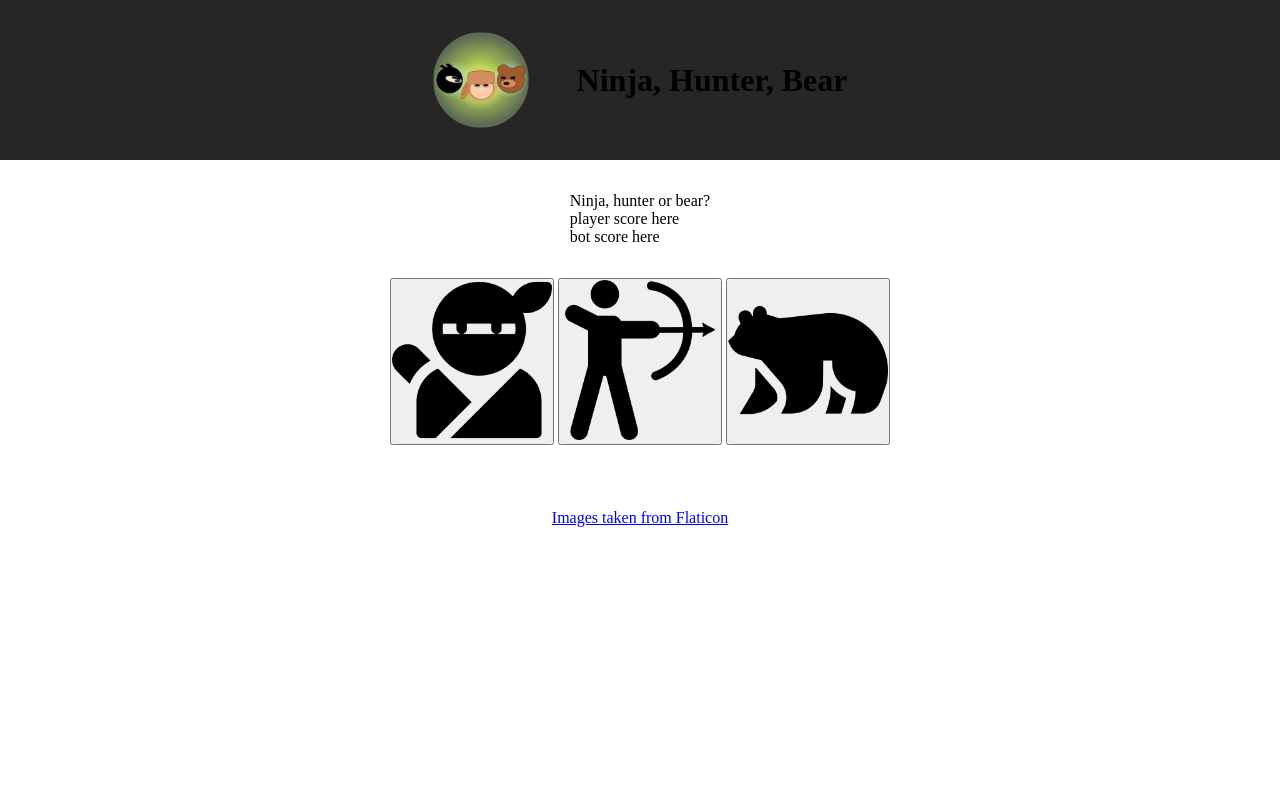
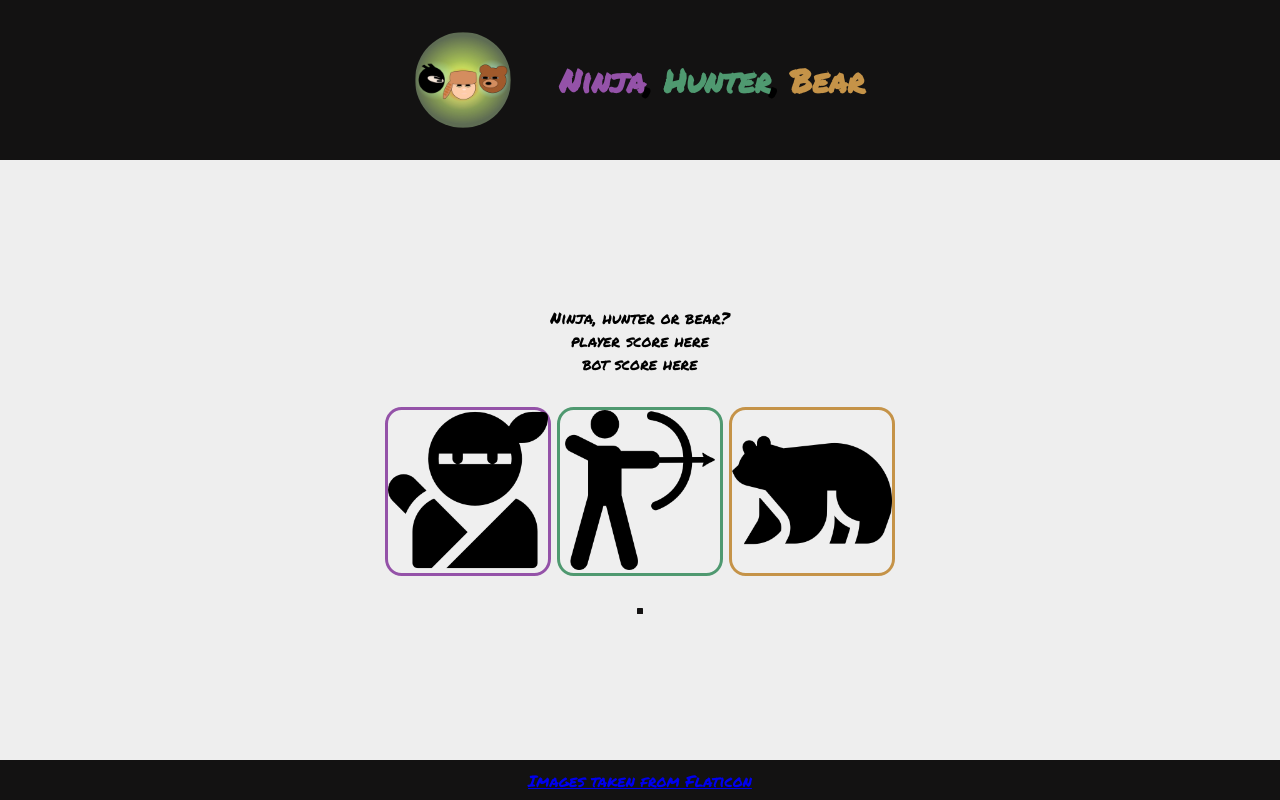
Before and after one commit to Casssb/rock-paper-scissors, a plain HTML site: page index.html in a window 1280 px wide. Drawn offline with Linux system fonts and the light colour scheme.

Commit message:
updated ui colors

```diff
--- a/index.html
+++ b/index.html
@@ -4,6 +4,14 @@
     <meta charset="UTF-8" />
     <meta http-equiv="X-UA-Compatible" content="IE=edge" />
     <meta name="viewport" content="width=device-width, initial-scale=1.0" />
+    <link rel="preconnect" href="https://fonts.googleapis.com" />
+    <link rel="preconnect" href="https://fonts.gstatic.com" crossorigin />
+    <link rel="preconnect" href="https://fonts.googleapis.com" />
+    <link rel="preconnect" href="https://fonts.gstatic.com" crossorigin />
+    <link
+      href="https://fonts.googleapis.com/css2?family=Bebas+Neue&family=Permanent+Marker&family=Poppins:wght@500;800&display=swap"
+      rel="stylesheet"
+    />
     <link
       rel="stylesheet"
       href="https://cdnjs.cloudflare.com/ajax/libs/font-awesome/6.1.1/css/all.min.css"
@@ -19,8 +27,9 @@
         alt="logo of a ninja, bear and hunter"
       />
       <h1>
-        <span id="purple-text">Ninja</span>,
-        <span id="green-text">Hunter</span>, <span id="brown text">Bear</span>
+        <span class="purple-text">Ninja</span>,
+        <span class="green-text">Hunter</span>,
+        <span class="brown-text">Bear</span>
       </h1>
     </header>
 
--- a/styles.css
+++ b/styles.css
@@ -4,22 +4,46 @@
     padding: 0;
 }
 
+:root {
+    --primary-dark: rgb(19, 18, 18);
+    --primary-light: #eee;
+    --main-purple: rgb(148, 82, 168);
+    --main-green: rgb(79, 153, 112);
+    --main-brown: rgb(197, 147, 72);
+}
+
+.purple-text {
+    color: var(--main-purple);
+}
+
+.green-text {
+    color: var(--main-green);
+}
+
+.brown-text {
+    color: var(--main-brown);
+}
+
 body {
     display: flex;
     flex-direction: column;
-    height: 100vh;
-    width: 100vw;
+    height: 100%;
+    width: 100%;
+    font-family: 'Permanent Marker', Courier, monospace;
 }
+
+/* header  */
 
 header {
     display: flex;
     align-items: center;
     justify-content: center;
-    background-color: rgb(39, 38, 39);
+    background-color: var(--primary-dark);
     padding: 2rem;
     gap: 3rem;
     height: 20vh;
 }
+
 
 header img {
     max-width: 20%;
@@ -28,13 +52,25 @@ header img {
     display: block;
 }
 
+/* main section */
+
 main {
     display: flex;
     flex-direction: column;
     align-items: center;
     justify-content: center;
+    height: 75vh;
+    background-color: var(--primary-light);
     padding: 2rem;
     gap:2rem
+}
+
+.main-scoreboard {
+    display: flex;
+    flex-direction: column;
+    align-items: center;
+    justify-content: center;
+
 }
 
 main img {
@@ -42,8 +78,47 @@ main img {
     max-height: 20vh;
 }
 
+#ninja {
+    border: 0.2rem solid var(--main-purple);
+    border-radius: 10%;
+}
+
+#ninja:hover {
+    background-color: var(--main-purple);
+    border: 0.2rem solid black
+}
+
+#hunter {
+    border: 0.2rem solid var(--main-green);
+    border-radius: 10%;
+}
+
+#hunter:hover {
+    background-color: var(--main-green);
+    border: 0.2rem solid black
+}
+
+#bear {
+    border: 0.2rem solid var(--main-brown);
+    border-radius: 10%;
+}
+
+#bear:hover {
+    background-color: var(--main-brown);
+    border: 0.2rem solid black
+}
+
+.botImage {
+    border:0.2rem solid var(--primary-dark);
+    border-radius: 10%;
+}
+
+/* footer */
+
 footer {
     display: flex;
     align-items: center;
     justify-content: center;
+    height: 5vh;
+    background-color: var(--primary-dark);
 }
```
